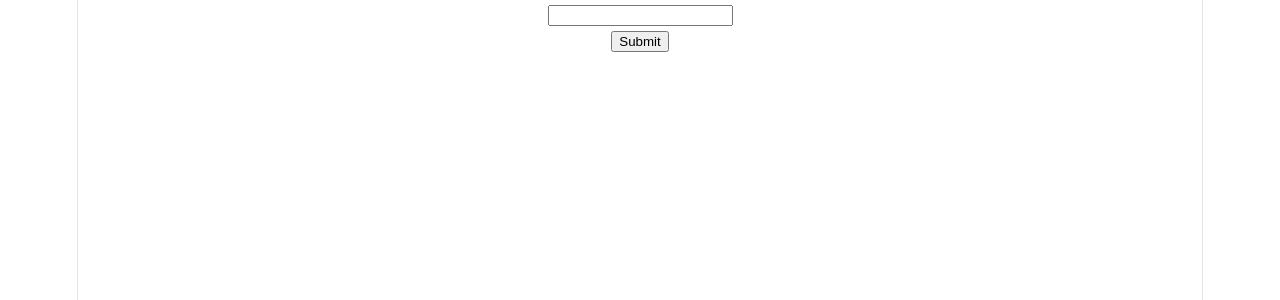
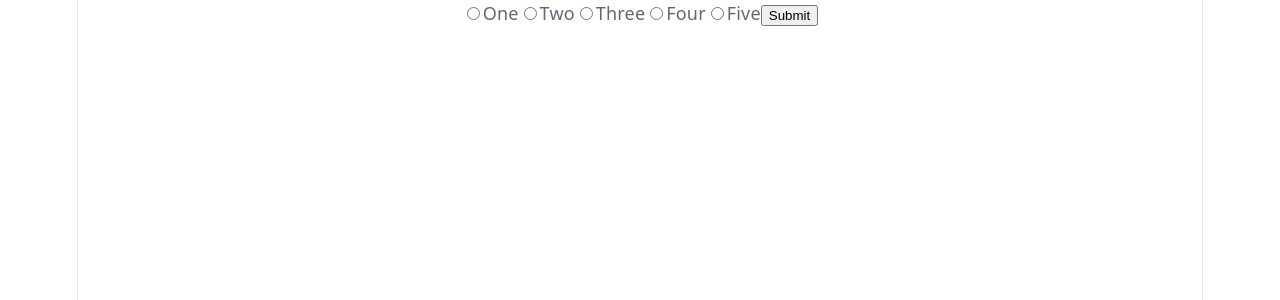
Before and after one commit to rn727/arcanalyzer, a React (Vite) app in the folder client/: page / in a window 1280 px wide. Shown: the top 300 px of the page. Built offline with nearby package versions, Linux system fonts and the light colour scheme.

Commit message:
revamped form to facilitate ratings instead and added post functionality

```diff
--- a/client/src/Form.jsx
+++ b/client/src/Form.jsx
@@ -1,15 +1,46 @@
+import { useState } from "react";
 
 const Form = () => {
-    return <form>
-    <div className= 'form-group'>
-        <input
-    type = 'text'
-    placeholder = ''
-    required
-    />
-    </div>
+  const [rating, setRating] = useState();
+
+  async function handleSubmit(event) {
+    event.preventDefault();
+
+    const response = await fetch("http://127.0.0.1:8000/rate/yourname", {
+      method: "POST",
+      headers: {
+        "Content-Type": "application/json",
+      },
+      body: JSON.stringify({
+        arc_name: "yourname",
+        rating: rating,
+      })
+    });
+
+    const data = await response.json();
+
+    console.log(data);
+  };
+
+  return <form onSubmit={handleSubmit}>
+
+    <input type="radio" id="rating-one" name="rating" value="one" checked={rating === "one"} onChange={(event) => setRating(event.target.value)} />
+    <label for="rating-one">One</label>
+
+    <input type="radio" id="rating-two" name="rating" value="two" checked={rating === "two"} onChange={(event) => setRating(event.target.value)} />
+    <label for="rating-two">Two</label>
+
+    <input type="radio" id="rating-three" name="rating" value="three" checked={rating === "three"} onChange={(event) => setRating(event.target.value)} />
+    <label for="rating-three">Three</label>
+
+    <input type="radio" id="rating-four" name="rating" value="four" checked={rating === "four"} onChange={(event) => setRating(event.target.value)} />
+    <label for="rating-four">Four</label>
+
+    <input type="radio" id="rating-five" name="rating" value="five" checked={rating === "five"} onChange={(event) => setRating(event.target.value)} />
+    <label for="rating-five">Five</label>
+
     <input type= 'submit' />
     <p className="subitted-text"></p>
-    </form>;
+  </form>;
 };
 export default Form;
```
